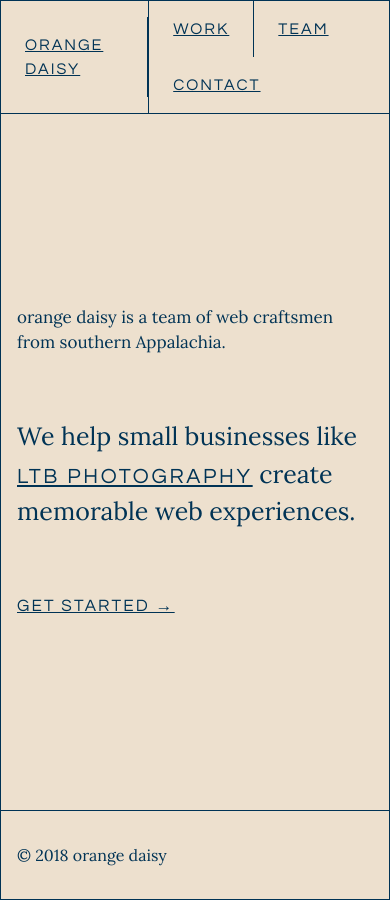
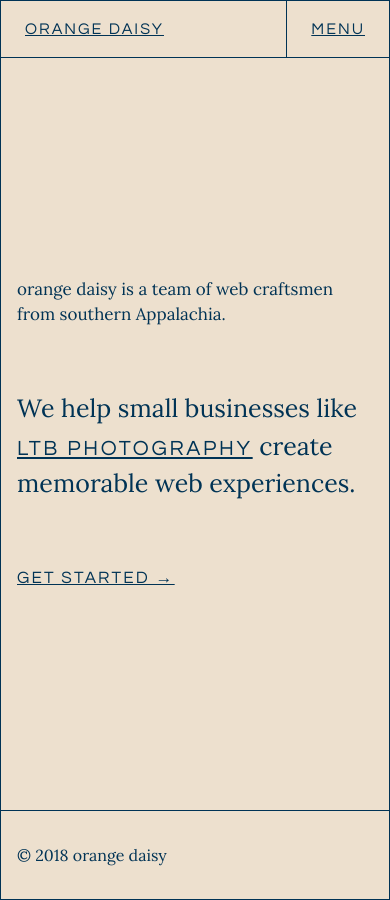
Before and after one commit to orangedaisy/orangedaisy.github.io, a Jekyll site: the page built from index.html, in a window 390 px wide. Built offline with Jekyll 4.4.1, drawn with Linux system fonts in a browser that asks for light colours; nearby versions of some CDN libraries.

Commit message:
GH-20: Add responsive functionality to nav bar

```diff
--- a/_includes/header.html
+++ b/_includes/header.html
@@ -2,7 +2,11 @@
   <nav class="c-site-nav">
     <a class="c-site-nav__link c-site-nav__wordmark p-v-2 p-h-3" href="/" title="orange daisy">orange daisy</a>
 
-    <ul class="c-site-nav__list">
+    <button class="c-site-nav__toggle p-v-2 p-h-3 js-nav-toggle" type="button">
+      Menu
+    </button>
+
+    <ul class="c-site-nav__list js-nav-list">
       {% for link in site.navigation %}
         {% assign link_classes = 'c-site-nav__link p-v-2 p-h-3' %}
         {% if page.url == link.path %}
--- a/_sass/components/_c-site-nav.scss
+++ b/_sass/components/_c-site-nav.scss
@@ -1,14 +1,42 @@
+$bp-menu-toggle: 36rem;
+
 .c-site-nav {
   display: flex;
   align-items: center;
+  flex-wrap: wrap;
   justify-content: space-between;
 
+  @include mq($bp-menu-toggle) {
+    flex-wrap: nowrap;
+  }
+
   &__list {
-    display: flex;
-    flex-wrap: wrap;
+    border-top: $dark-blue-border;
+    display: none;
+    flex-direction: column;
+    flex: 1 0 100%;
     list-style: none;
     margin: 0;
     padding-left: 0;
+
+    @include mq($bp-menu-toggle) {
+      border-top: 0;
+      display: flex;
+      flex-direction: row;
+      flex: 0 1 auto;
+    }
+
+    &.is-open {
+      display: flex;
+    }
+  }
+
+  &__item + &__item {
+    border-top: $dark-blue-border;
+
+    @include mq($bp-menu-toggle) {
+      border-top: 0;
+    }
   }
 
   &__link.is-current {
@@ -17,10 +45,42 @@
   }
 
   &__link:not(&__wordmark) {
-    border-left: 1px solid $c-dark-blue;
+    width: 100%;
+
+    @include mq($bp-menu-toggle) {
+      border-left: $dark-blue-border;
+      width: auto;
+    }
   }
 
   &__wordmark {
-    border-right: 1px solid $c-dark-blue;
+    border-right: $dark-blue-border;
+    flex-grow: 1;
+
+    @include mq($bp-menu-toggle) {
+      flex-grow: 0;
+    }
+  }
+
+  &__toggle {
+    background: transparent;
+    border: 0;
+    color: $c-dark-blue;
+    flex-grow: 0;
+    font-family: $f-sans;
+    letter-spacing: .125em;
+    text-decoration: underline;
+    text-transform: uppercase;
+    transition:
+      opacity $timing;
+
+    &:hover,
+    &:focus {
+      opacity: .6;
+    }
+
+    @include mq($bp-menu-toggle) {
+      display: none;
+    }
   }
 }
--- a/_sass/helpers/_mixins.scss
+++ b/_sass/helpers/_mixins.scss
@@ -9,3 +9,9 @@
     box-sizing: inherit;
   }
 }
+
+@mixin mq($bp) {
+  @media screen and (min-width: #{$bp}) {
+    @content;
+  }
+}
--- a/assets/javascripts/scripts.js
+++ b/assets/javascripts/scripts.js
@@ -12,3 +12,11 @@
   });
   return false; //to stop the form from submitting
 });
+
+// responsive nav toggle
+const navToggle = document.querySelector('.js-nav-toggle');
+const navList   = document.querySelector('.js-nav-list');
+
+navToggle.addEventListener('click', () => {
+    navList.classList.toggle('is-open');
+});
```
